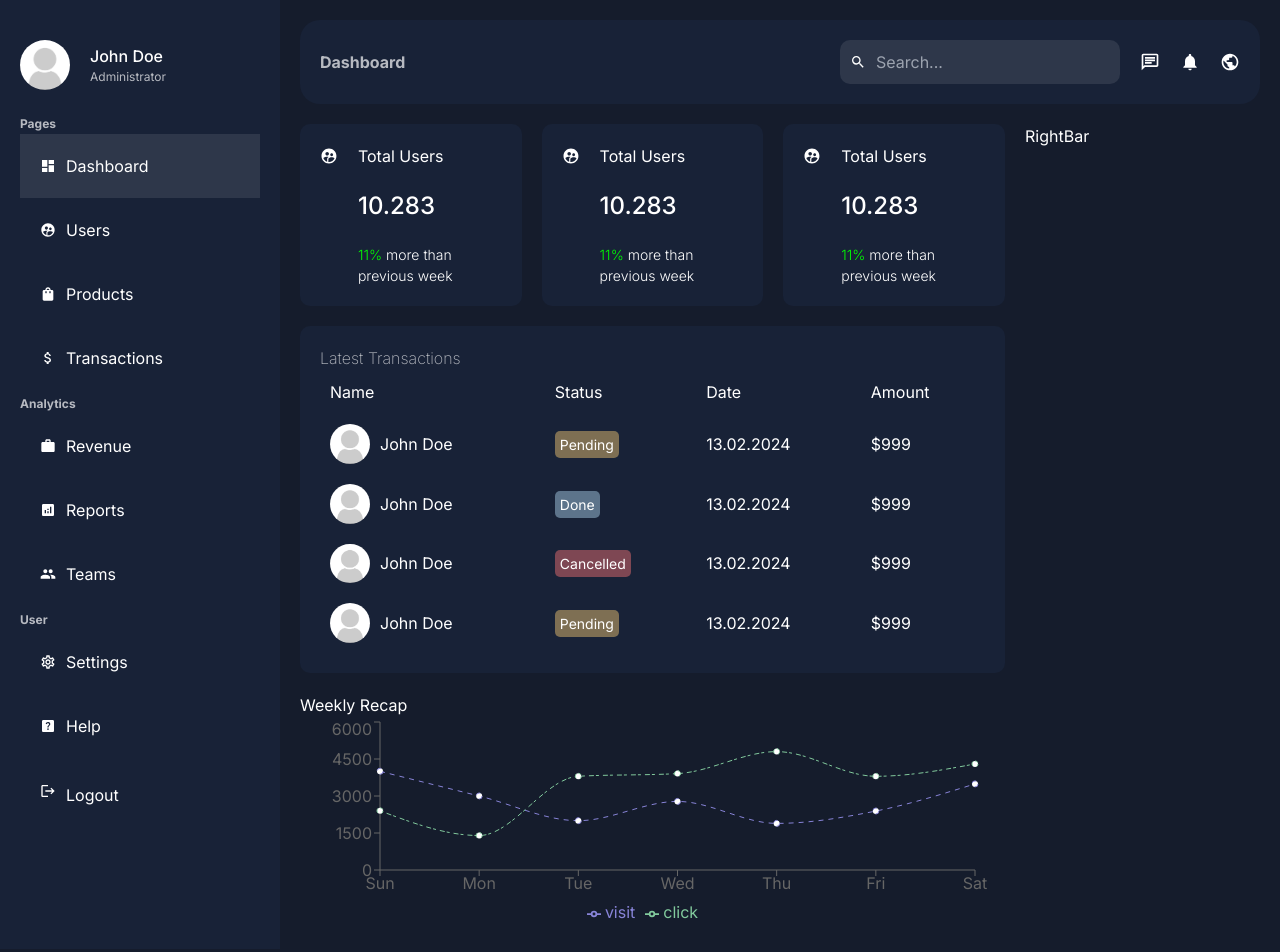
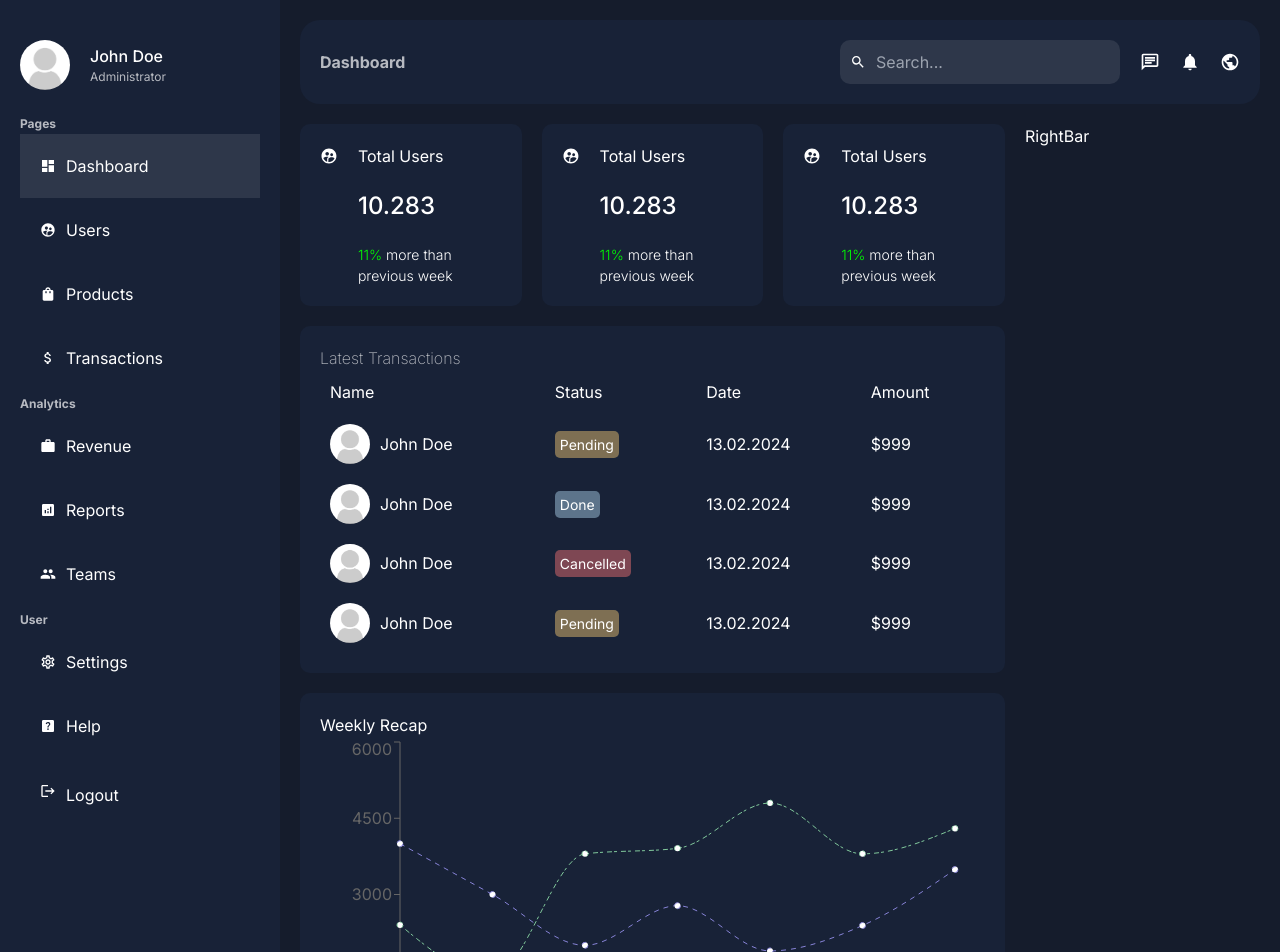
Before and after one commit to WilliamGiammona/fes-dashboard-project, a Next.js app in the folder my-app/: page /dashboard in a window 1280 px wide. Shown: the top 952 px of the page. Built offline with nearby package versions, Linux system fonts and the light colour scheme.

Commit message:
added container and title styles

```diff
--- a/my-app/app/components/dashboard/chart/chart.module.css
+++ b/my-app/app/components/dashboard/chart/chart.module.css
@@ -0,0 +1,12 @@
+.container {
+  height: 450px;
+  background-color: var(--bgSoft);
+  padding: 20px;
+  border-radius: 10px;
+}
+
+.title {
+  font-weight: 200;
+  color: var(--textSoft);
+  margin-bottom: 20px;
+}
```
